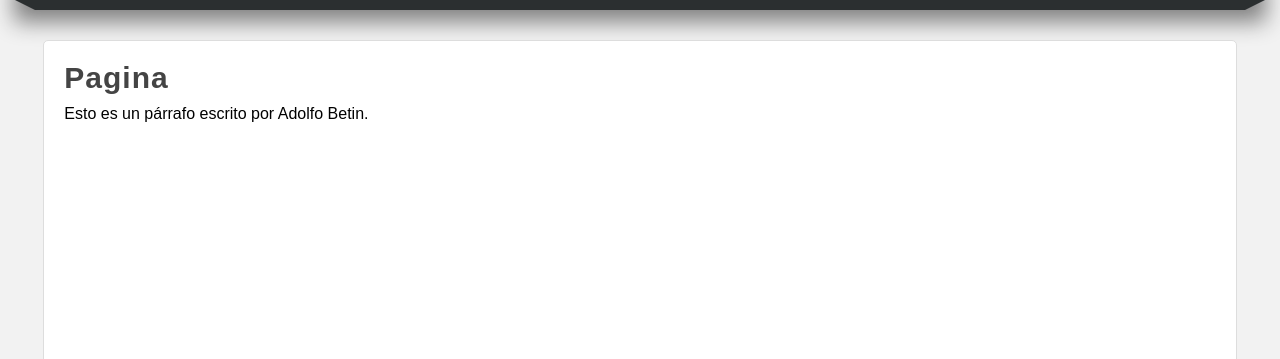
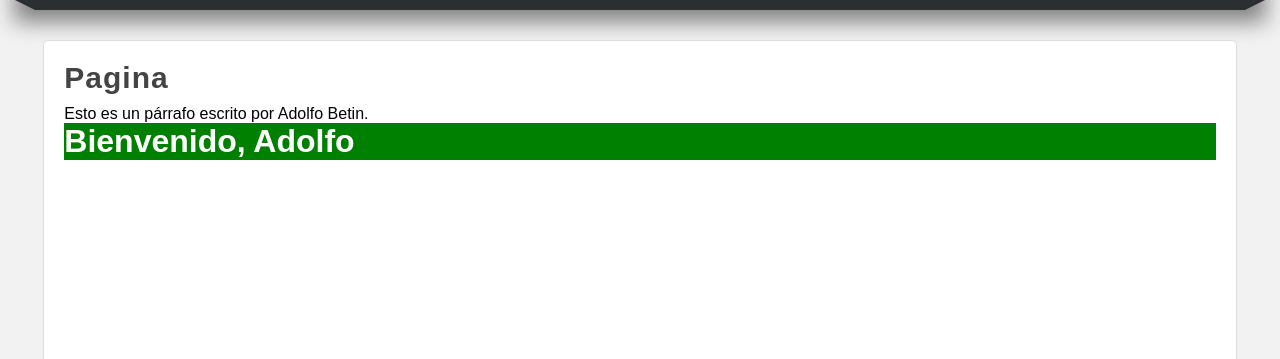
Before and after one commit to adolfojb2/Master_python, a Django app: page /pagina/ in a window 1280 px wide. Shown: the part 182-541 px from the top of the page. Run offline with Django 4.2, Linux system fonts and the light colour scheme.

Commit message:
Se termina de crear el filtro personalizado (saludo) y se agrega en el template pagina.

```diff
--- a/22-django/AprendiendoDjango/miapp/templates/pagina.html
+++ b/22-django/AprendiendoDjango/miapp/templates/pagina.html
@@ -4,4 +4,7 @@
 {% block content %}
 <h1 class="title">Pagina</h1>
 <p>Esto es un párrafo escrito por Adolfo Betin.</p>
+
+{% load filters %}
+{{ "Adolfo" |saludo|safe }}
 {% endblock %}
--- a/22-django/AprendiendoDjango/miapp/templatetags/filters.py
+++ b/22-django/AprendiendoDjango/miapp/templatetags/filters.py
@@ -5,4 +5,7 @@ register = template.Library()
 @register.filter(name='saludo')
 
 def saludo(value):
-    return f"<h1 style='background:green;color:white;'>Bienvenido, {value} </h1>"
+    largo = ''
+    if len(value) >= 8:
+        largo = "<p>Tu nombre es muy largo.</p>"
+    return f"<h1 style='background:green;color:white;'>Bienvenido, {value} </h1>"+ largo
```
